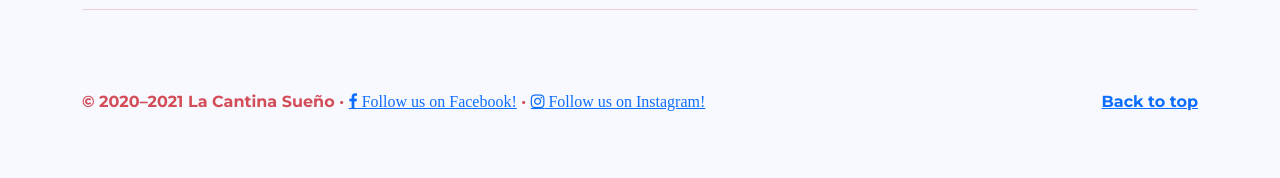
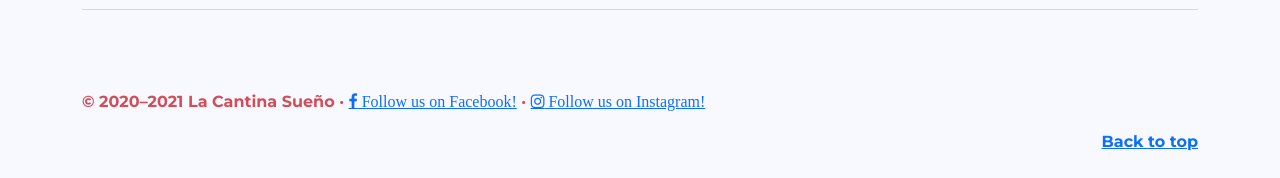
Before and after one commit to lacantinasueno/lacantinasueno.github.io, a plain HTML site: page index.html in a window 1280 px wide. Shown: the part 2467-2645 px from the top of the page. Drawn offline with Linux system fonts and the light colour scheme.

Commit message:
Updated footer

```diff
--- a/index.html
+++ b/index.html
@@ -202,8 +202,8 @@
 
   <!-- FOOTER -->
   <footer class="container">
-    <p class="float-end"><a href="#">Back to top</a></p>
-    <p>&copy; 2020–2021 La Cantina Sueño &middot; <a href="https://www.facebook.com/lacantinasueno" class="fa fa-facebook"> Follow us on Facebook! </a> &middot; <a href="https://www.instagram.com/lacantinasueno/" class="fa fa-instagram"> Follow us on Instagram! </a> </p>
+
+    <p>&copy; 2020–2021 La Cantina Sueño &middot; <a href="https://www.facebook.com/lacantinasueno" class="fa fa-facebook"> Follow us on Facebook! </a> &middot; <a href="https://www.instagram.com/lacantinasueno/" class="fa fa-instagram"> Follow us on Instagram! </a> <p class="float-end"><a href="#">Back to top</a></p> </p>
 
   </footer>
 </main>
```
